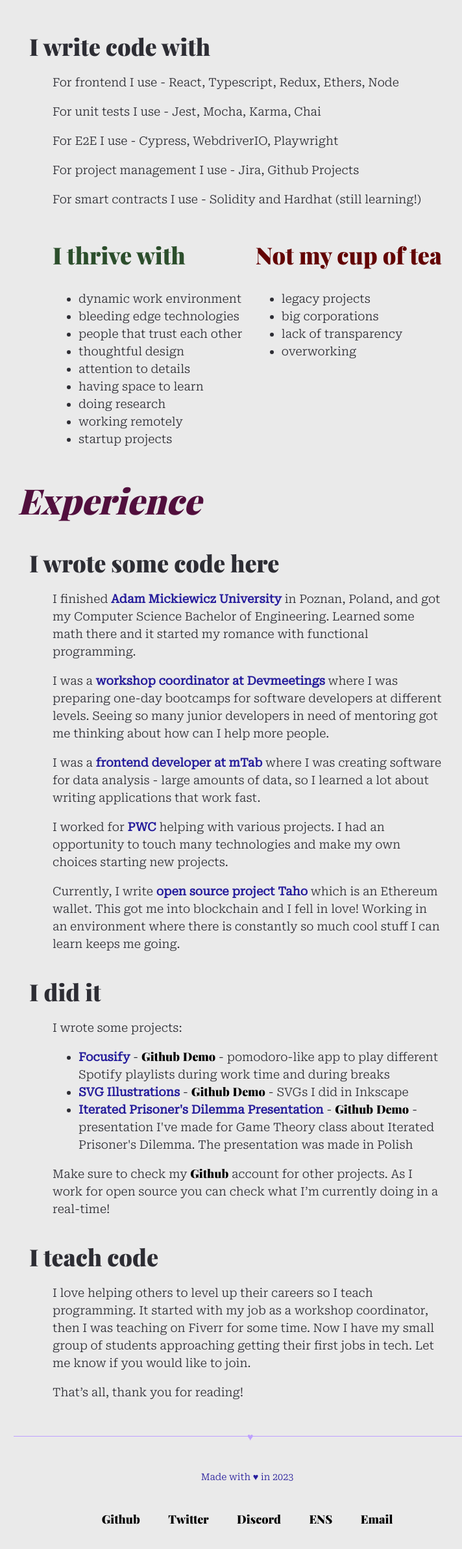
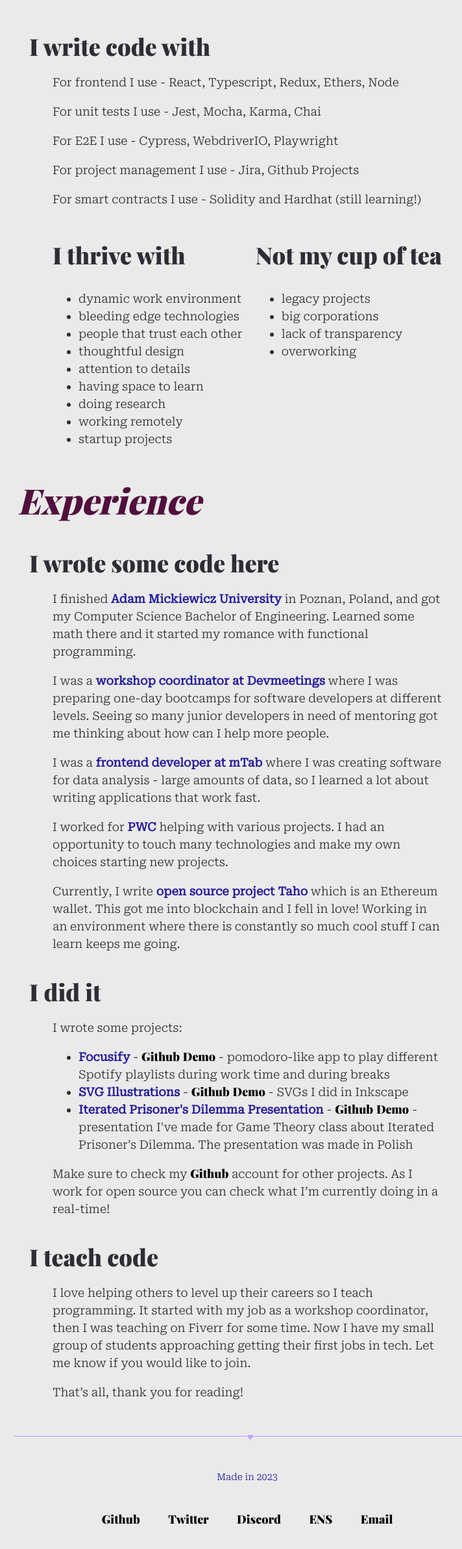
Before and after one commit to jagodarybacka/jagodarybacka.github.io, a React (Create React App) app: page / in a window 1280 px wide. Shown: the part 768-3152 px from the top of the page at 65% size, without its empty margins (259-971 px from the left). Built offline with nearby package versions, Linux system fonts and the light colour scheme; a web font is replaced by a local one.

Commit message:
Styling fixes

```diff
--- a/src/components/Footer.jsx
+++ b/src/components/Footer.jsx
@@ -5,7 +5,7 @@
     return (
         <div className="Footer">
             <div className="line" />
-            <div className="date">Made with ♥ in 2023</div>
+            <div className="date">Made in 2023</div>
             <Links />
         </div>
     )
--- a/src/pages/Home.jsx
+++ b/src/pages/Home.jsx
@@ -20,7 +20,7 @@
         </section>
         <section className="row">
             <div>
-                <h2 style={{ color: "#2C4E2C" }}>I thrive with</h2>
+                <h2>I thrive with</h2>
                 <ul>
                     <li>dynamic work environment</li>
                     <li>bleeding edge technologies</li>
@@ -34,7 +34,7 @@
                 </ul>
             </div>
             <div>
-                <h2 style={{ color: "#630303" }}>Not my cup of tea</h2>
+                <h2>Not my cup of tea</h2>
                 <ul>
                     <li>legacy projects</li>
                     <li>big corporations</li>
```
